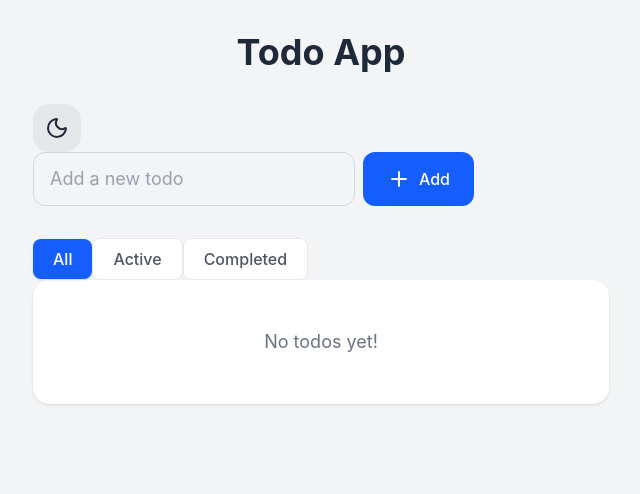
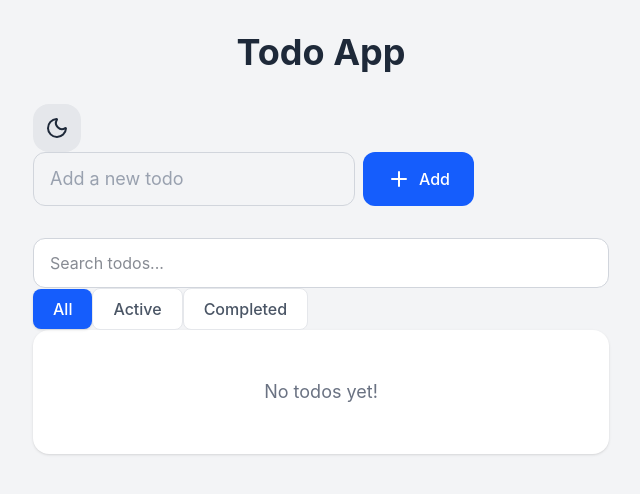
Before and after one commit to AleksandrKompanetc/todo, a React (Vite) app: page / in a window 1280 px wide. Shown: the top 494 px of the page, without its empty margins (319-959 px from the left). Built offline with nearby package versions, Linux system fonts and the light colour scheme.

Commit message:
created field for the search

```diff
--- a/src/App.tsx
+++ b/src/App.tsx
@@ -97,6 +97,17 @@ export default function App() {
         <ThemeToggle isDark={dark} onToggle={toggleTheme} />
 
         <TodoForm addTodo={addTodo} />
+
+        <div className='mt-4'>
+          <input
+            type="text"
+            placeholder='Search todos...'
+            value={searchQuery}
+            onChange={(e) => setSearchQuery(e.target.value)}
+            className='w-full px-4 py-3 rounded-xl border border-gray-300 dark:border-gray-700 bg-white dark:bg-gray-900 text-gray-900 dark:text-white focus:outline-none focus:ring-2 focus:ring-blue-500'
+          />
+        </div>
+
         <Filters currentFilter={filter} onFilterChange={setFilter} />
         <TodoList
           todos={filteredTodos}
```
